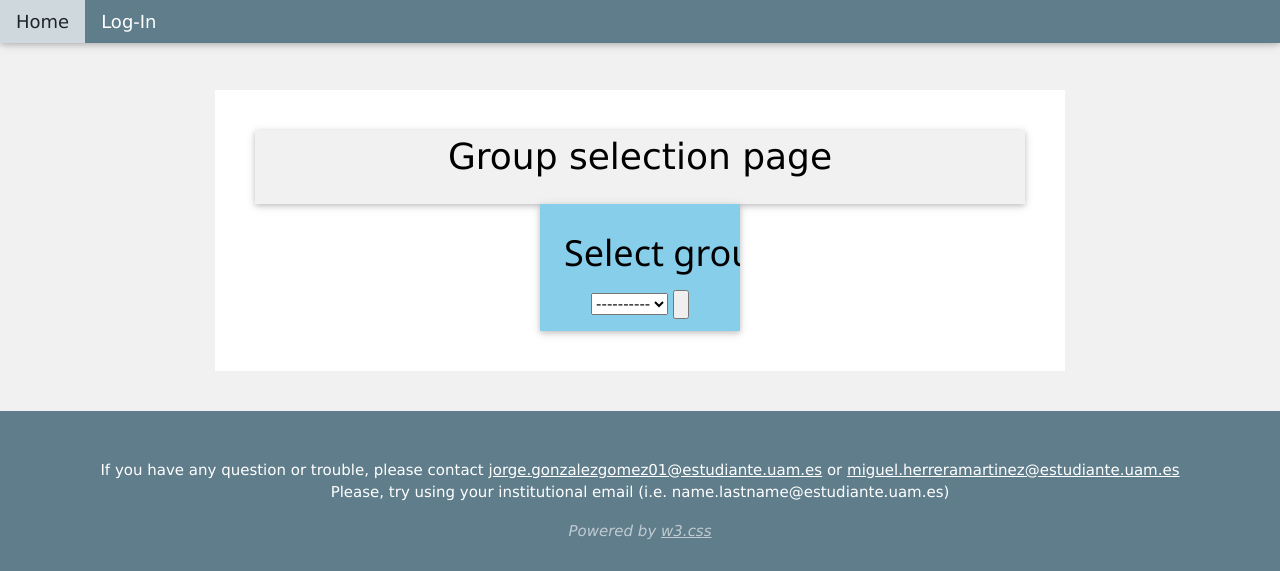
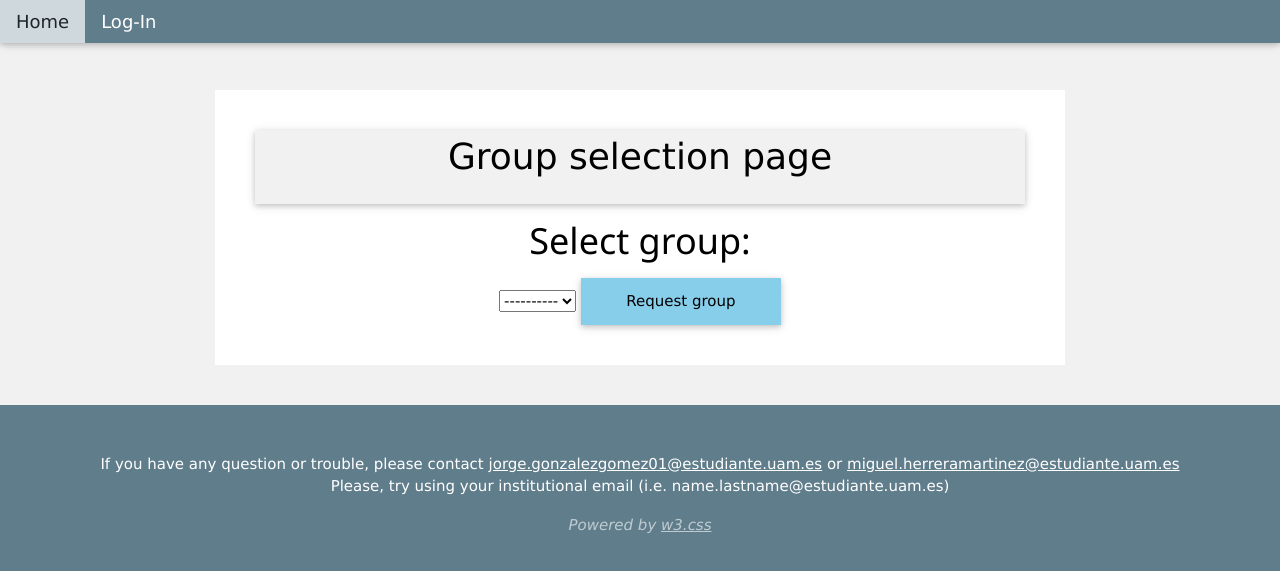
Before and after one commit to mherrera01/psi_1391_4_p3, a Django app: template templates/core/applygroup.html in a window 1280 px wide. Shown: the top 571 px of the page. Run offline with Django 3.2, Linux system fonts and the light colour scheme; the template is opened without the code that fills it, so the values that code supplies are empty.

Commit message:
finished applygroup

```diff
--- a/core/views.py
+++ b/core/views.py
@@ -14,7 +14,7 @@ def home(request):
         context_dict['student'] = stu
         pair = Pair.get_pair(stu)
         context_dict['pair'] = pair
-    return render(request, 'core/homue.html', context_dict)
+    return render(request, 'core/home.html', context_dict)
 
 
 def student_login(request):
@@ -99,6 +99,7 @@ def applygroup(request):
                 if stu.theoryGroup != gc.theoryGroup:
                     context_dict['msg'] = "Members of the theory group" +\
                         f"{stu.theoryGroup} can't join {lg}"
+                    context_dict['groups'] = LabGroup.objects.all()
                     context_dict['isError'] = True
                     return render(request, 'core/applygroup.html',
                                   context_dict)
--- a/templates/core/applygroup.html
+++ b/templates/core/applygroup.html
@@ -10,17 +10,21 @@
         <div class="w3-container w3-card w3-light-gray" style="padding-bottom: 20px;">
             <div class="w3-xxlarge">Group selection page</div>
         </div>
-        <form method="post" action="{% url 'applypair' %}">
-            <div class="psi-hover w3-card w3-button w3-light-blue w3-padding-large w3-hover-light-blue w3-hover-shadow" style="width:200px;">
+        {% if group %}
+        <p>You are already assigned to: {{group}}</p>
+        {% else %}
+        <form class="w3-content" method="post" action="{% url 'applygroup' %}">
+            {% csrf_token %}
             <h1>Select group:</h1>
-                <select>
+            <select name="labGroup">
                 <option value="">----------</option>
                 {% for group in groups %}
                 <option value="{{group.groupName}}">{{group}}</option>
                 {% endfor %}
             </select>
-                <input type="submit" value="" name="labGroup">
-            </div>
+            <input class="psi-hover w3-card w3-button w3-light-blue w3-padding-large w3-hover-light-blue w3-hover-shadow" style="width:200px;"
+                   type="submit" value="Request group" name="submitbutton">
         </form>
+        {% endif %}
     </div>
 {% endblock %}
```
Lines whose indentation alone changed are shown as unchanged.
